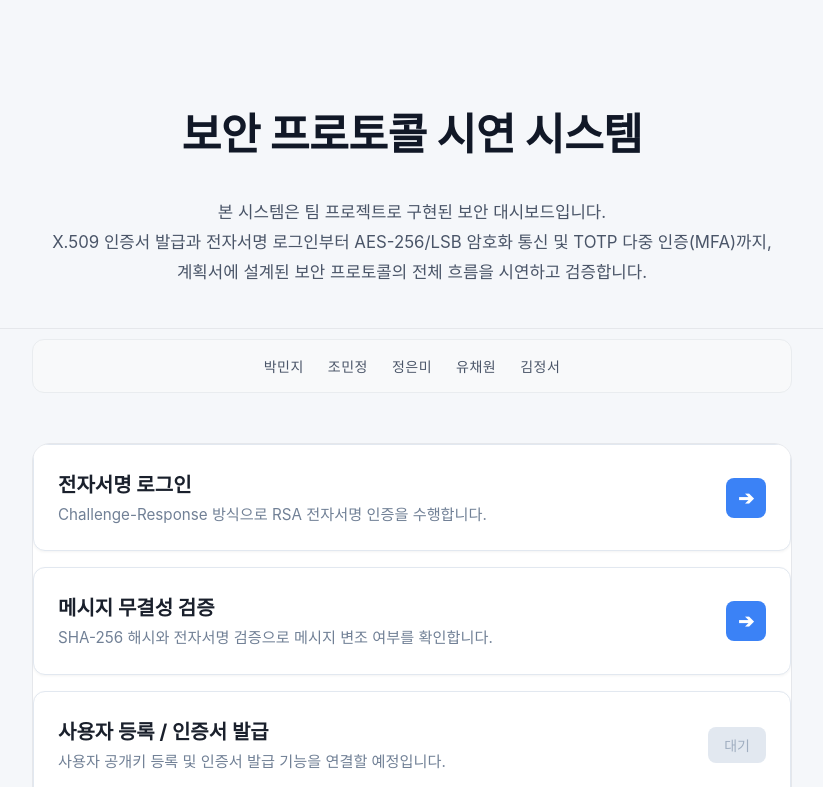
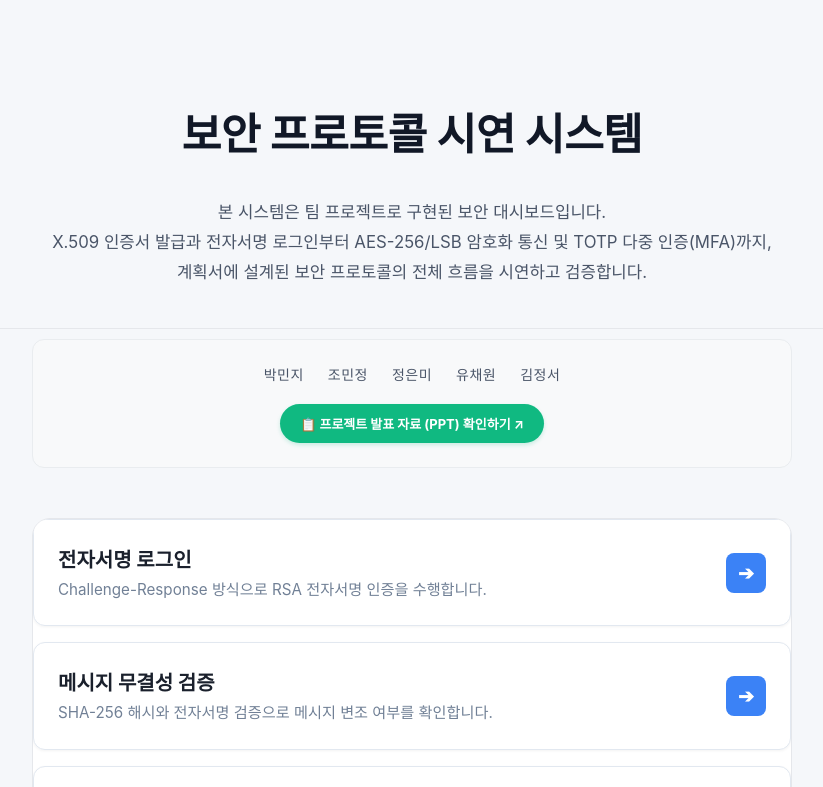
Before and after one commit to pmj2744/Security-Protocol, a Next.js app: page / in a window 1280 px wide. Shown: the top 787 px of the page, without its empty margins (228-1051 px from the left). Built offline with nearby package versions, Linux system fonts and the light colour scheme.

Commit message:
Update page.tsx

```diff
--- a/src/app/page.tsx
+++ b/src/app/page.tsx
@@ -53,9 +53,11 @@ export default function Home() {
         </div>
       </header>
 
-      {/*  5명 이름 */}
+      {/* 👥 조원 이름 박스 + [🔥 미리캔버스 실제 링크 연동 완료] */}
       <section style={{ maxWidth: '800px', margin: '10px auto 30px auto', padding: '0 20px', width: '100%' }}>
-        <div className="team-panel" style={{ padding: '16px 24px', background: '#f8f9fa', borderRadius: '12px', border: '1px solid #e9ecef', textAlign: 'center' }}>
+        <div className="team-panel" style={{ padding: '24px', background: '#f8f9fa', borderRadius: '12px', border: '1px solid #e9ecef', textAlign: 'center', display: 'flex', flexDirection: 'column', alignItems: 'center', gap: '20px' }}>
+
+          {/* 조원 이름 레이아웃 */}
           <div style={{ display: 'flex', justifyContent: 'center', gap: '24px', flexWrap: 'wrap', fontSize: '14px', color: '#4a5568', fontWeight: '500', letterSpacing: '0.5px' }}>
             <span>박민지</span>
             <span>조민정</span>
@@ -63,6 +65,30 @@ export default function Home() {
             <span>유채원</span>
             <span>김정서</span>
           </div>
+
+          {/* 📊 PPT 링크 버튼 (조장님이 주신 미리캔버스 주소 완벽 이식!) */}
+          <a
+            href="https://www.miricanvas.com/v2/ko/design2/5230c798-317a-4d8e-8fc0-6180a29f11cd"
+            target="_blank"
+            rel="noopener noreferrer"
+            style={{
+              display: 'inline-flex',
+              alignItems: 'center',
+              gap: '8px',
+              padding: '10px 20px',
+              backgroundColor: '#10b981',
+              color: '#fff',
+              borderRadius: '30px',
+              fontSize: '13px',
+              fontWeight: 'bold',
+              textDecoration: 'none',
+              boxShadow: '0 2px 4px rgba(16, 185, 129, 0.2)',
+              transition: 'all 0.2s'
+            }}
+          >
+            📋 프로젝트 발표 자료 (PPT) 확인하기 ↗
+          </a>
+
         </div>
       </section>
 
@@ -73,13 +99,11 @@ export default function Home() {
           {modules.map((module) => (
             <article key={module.title} className="module-row" style={{ display: 'flex', justifyContent: 'space-between', alignItems: 'center', width: '100%', padding: '24px', backgroundColor: '#fff', borderRadius: '12px', border: '1px solid #e2e8f0', boxShadow: '0 1px 3px rgba(0,0,0,0.05)' }}>
 
-              {/* 기능 소개 텍스트는 왼쪽 정렬 */}
               <div className="module-main" style={{ flex: 1, textAlign: 'left', paddingRight: '20px' }}>
                 <h3 style={{ fontSize: '1.25rem', fontWeight: 'bold', margin: 0, color: '#1a202c' }}>{module.title}</h3>
                 <p style={{ color: '#718096', marginTop: '6px', marginBottom: 0, fontSize: '0.95rem', lineHeight: '1.5' }}>{module.description}</p>
               </div>
 
-              {/* 화살표 버튼은 카드 오른쪽 끝 정렬 */}
               <div className="module-action">
                 {module.enabled ? (
                   <Link href={module.href} style={{ display: 'inline-flex', alignItems: 'center', justifyContent: 'center', width: '40px', height: '40px', backgroundColor: '#3b82f6', color: '#fff', borderRadius: '8px', textDecoration: 'none', fontSize: '1.2rem', fontWeight: 'bold', transition: 'background 0.2s' }}>
```
